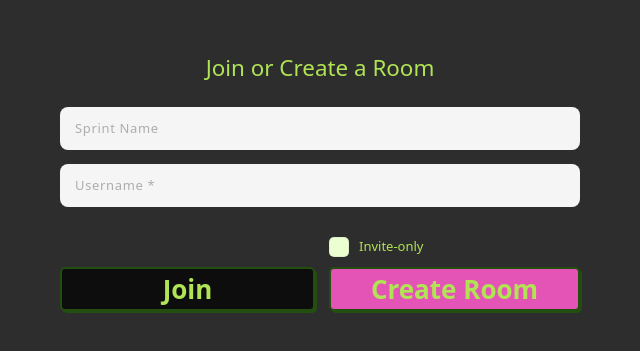
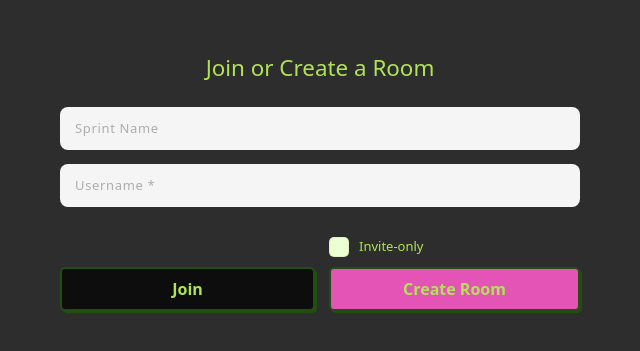
Before and after one commit to creepingitreal/planning-poker, a Vue app in the folder client/: page / in a window 1280 px wide. Shown: the part 153-504 px from the top of the page, without its empty margins (370-1010 px from the left). Built offline with nearby package versions, Linux system fonts and the light colour scheme; no server answers.

Commit message:
Update style.css

```diff
--- a/client/src/style.css
+++ b/client/src/style.css
@@ -95,7 +95,7 @@ main {
   }
 
   :where(button:not(.logo, .spin-button, .tool-tab, .icon-only, :has(.icon))) {
-    font-size: 1.625rem;
+    font-size: 1rem;
   }
 }
 
```
